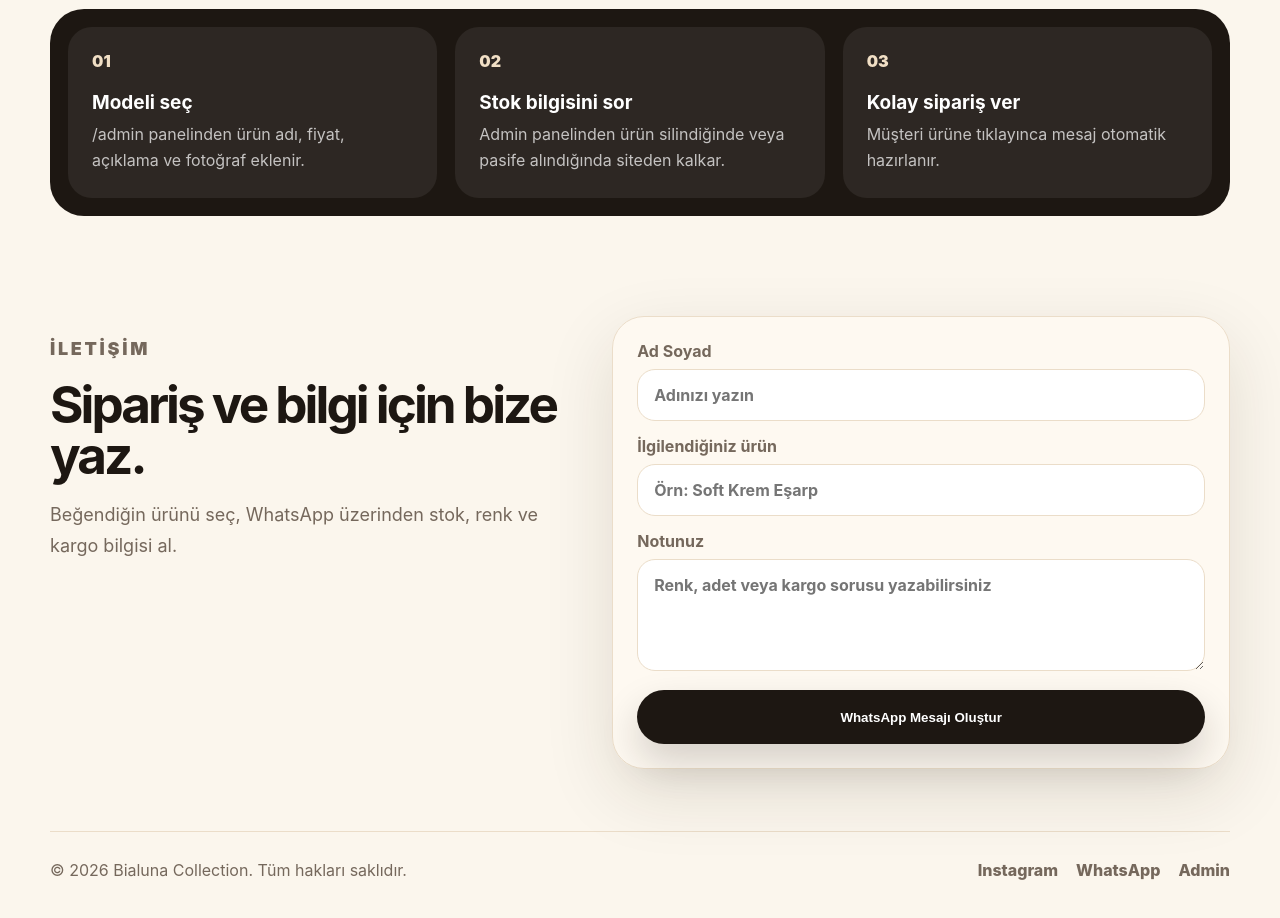
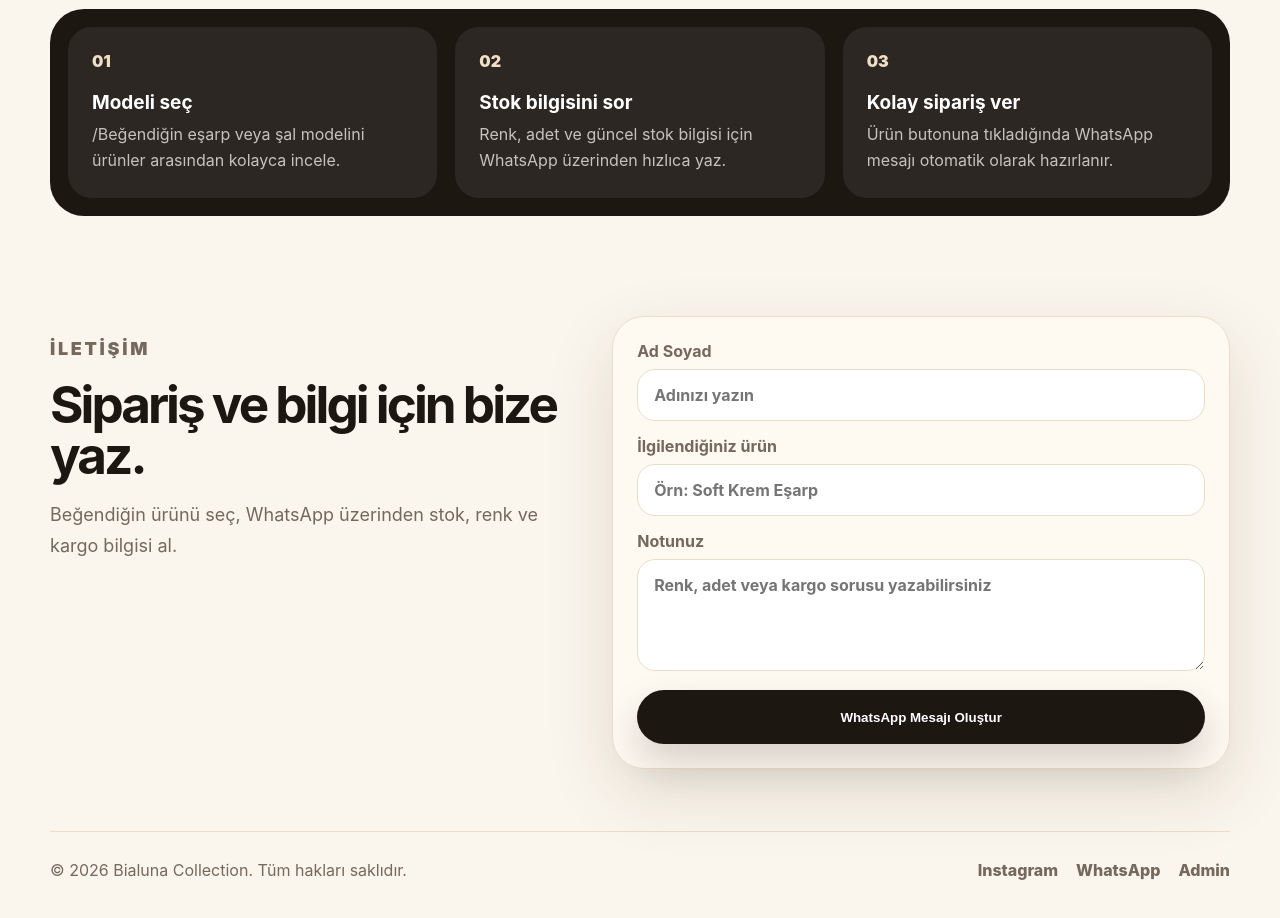
Before and after one commit to Onurgokyaka/bialuna, an Eleventy site: page src/index.njk in a window 1280 px wide. Shown: the part 2380-3298 px from the top of the page. Built offline with nearby package versions, Linux system fonts and the light colour scheme; Eleventy itself is replaced by a stand-in of ours; files that its build step writes are made by us from their sources.

Commit message:
Update index.njk

```diff
--- a/src/index.njk
+++ b/src/index.njk
@@ -94,9 +94,9 @@ description: Eşarp ve şal koleksiyonu
     </section>
 
     <section class="features">
-      <article><span>01</span><strong>Modeli seç</strong><p>/admin panelinden ürün adı, fiyat, açıklama ve fotoğraf eklenir.</p></article>
-      <article><span>02</span><strong>Stok bilgisini sor</strong><p>Admin panelinden ürün silindiğinde veya pasife alındığında siteden kalkar.</p></article>
-      <article><span>03</span><strong>Kolay sipariş ver</strong><p>Müşteri ürüne tıklayınca mesaj otomatik hazırlanır.</p></article>
+      <article><span>01</span><strong>Modeli seç</strong><p>/Beğendiğin eşarp veya şal modelini ürünler arasından kolayca incele.</p></article>
+      <article><span>02</span><strong>Stok bilgisini sor</strong><p>Renk, adet ve güncel stok bilgisi için WhatsApp üzerinden hızlıca yaz.</p></article>
+      <article><span>03</span><strong>Kolay sipariş ver</strong><p>Ürün butonuna tıkladığında WhatsApp mesajı otomatik olarak hazırlanır.</p></article>
     </section>
 
     <section class="contact" id="iletisim">
```
